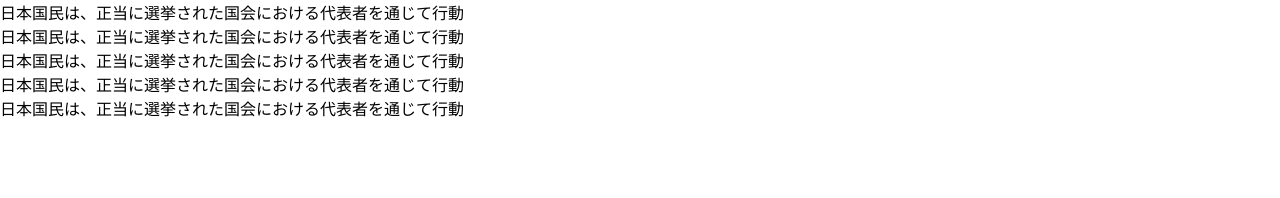
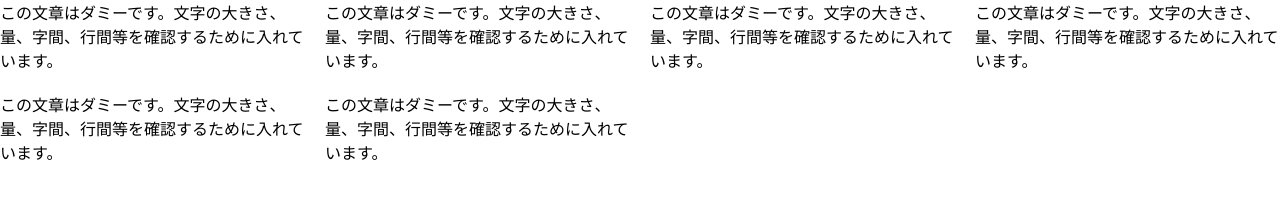
Before and after one commit to shunmakk/htmlcss_strength, a plain HTML site: page Lesson4/index.html in a window 1280 px wide. Drawn offline with Linux system fonts and the light colour scheme.

Commit message:
基本のカード型レイアウト

```diff
--- a/Lesson4/css/index.css
+++ b/Lesson4/css/index.css
@@ -0,0 +1,52 @@
+/*モバイル1カラム：　pc2カラム*/
+
+.cardList{
+    display: flex;
+    flex-direction: column;
+    margin-top: -20px; /*1行目のmarginを相殺*/
+}
+
+.cardList__item{
+    margin-top: 20px;
+}
+
+@media screen and (min-width:768px),print{
+    .cardList{
+        flex-direction: row;
+        justify-content: space-between;
+        flex-wrap: wrap;
+    }
+    .cardList__item{
+        width: calc((100%-20px)/2);
+    }
+}
+
+
+/*モバイル1カラム：　pc3カラム*/
+@media screen and (min-width:992px),print{
+    .cardList__item{
+        width: calc((100% - 40px) / 3)
+    }
+    .cardList::after{ /*最終行を左積みにする*/
+       content: "";
+       display: block;
+       width: calc((100% - 40px) / 3)
+    }
+}
+
+
+/*モバイル1カラム：　pc4カラム*/
+@media screen and (min-width: 1200px),print{
+    .cardList__item{
+        width: calc((100% - 60px)/ 4);
+    }
+    .cardList::before,
+    .cardList::after{
+        content: "";
+        display: block;
+        width: calc((100% - 60px)/ 4);
+    }
+    .cardList::before{
+        order: 1; /*before擬似要素を末尾に移動*/
+    }
+}
--- a/Lesson4/index.html
+++ b/Lesson4/index.html
@@ -13,11 +13,12 @@
 <!--  基本カード型レイアウト -->
 
 <ul class="cardList">
-    <li class="cardList__item">日本国民は、正当に選挙された国会における代表者を通じて行動</li>
-    <li class="cardList__item">日本国民は、正当に選挙された国会における代表者を通じて行動</li>
-    <li class="cardList__item">日本国民は、正当に選挙された国会における代表者を通じて行動</li>
-    <li class="cardList__item">日本国民は、正当に選挙された国会における代表者を通じて行動</li>
-    <li class="cardList__item">日本国民は、正当に選挙された国会における代表者を通じて行動</li>
+    <li class="cardList__item">この文章はダミーです。文字の大きさ、量、字間、行間等を確認するために入れています。</li>
+    <li class="cardList__item">この文章はダミーです。文字の大きさ、量、字間、行間等を確認するために入れています。</li>
+    <li class="cardList__item">この文章はダミーです。文字の大きさ、量、字間、行間等を確認するために入れています。</li>
+    <li class="cardList__item">この文章はダミーです。文字の大きさ、量、字間、行間等を確認するために入れています。</li>
+    <li class="cardList__item">この文章はダミーです。文字の大きさ、量、字間、行間等を確認するために入れています。</li>
+    <li class="cardList__item">この文章はダミーです。文字の大きさ、量、字間、行間等を確認するために入れています。</li>
 </ul>
 
 
```
